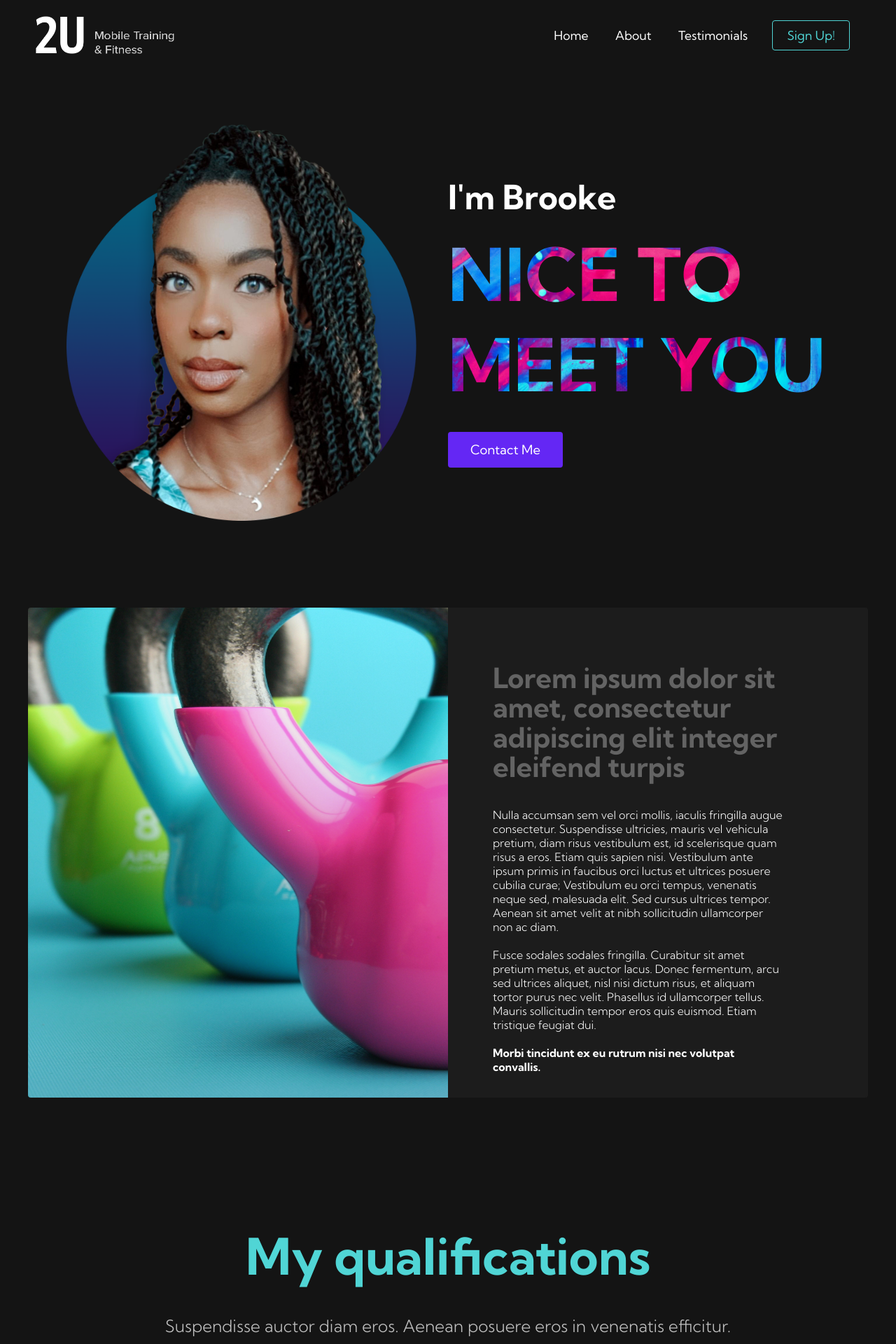
After one commit to bapplewh/capstone-app-final, a Django app: page /about/ in a window 1280 px wide. The commit adds this page. Shown: the top 1920 px of the page at 70% size. Run offline with Django 3.2, Linux system fonts and the light colour scheme; some libraries are stand-ins or nearby versions.

Commit message:
created and styled the about page

```diff
--- /dev/null
+++ b/accounts/templates/accounts/about.html
@@ -0,0 +1,98 @@
+{% extends 'accounts/main.html' %}
+
+{% block content %}
+
+{% include 'accounts/navbar.html' %}
+
+
+    <!-- BANNER SECTION -->
+    <div class="about">
+        <div class="about__container">
+            <div class="about__image--container">
+                <img src="../../../static/images/photos/about-banner.png" alt="pic" id="about" width="500">
+            </div>
+
+            <div class="about__content">
+                <h1>I'm Brooke</h1>
+                <h2>NICE TO  MEET YOU</h2>
+
+                <button class="about__button"><a href="/signup.html">Contact Me</a></button>
+            </div>
+        </div>
+    </div>
+
+
+    <!-- SUMMARY SECTION -->
+    <div class="about-summary">
+        <div class="about-summary__container">
+            <div class="about-summary__card">
+                <!-- <h2>Get to know me</h2>
+
+                <button>About me</button> -->
+            </div>
+
+            <div class="about-summary__card">
+                <h2>Lorem ipsum dolor sit amet, consectetur adipiscing elit integer eleifend turpis</h2>
+
+                <p>Nulla accumsan sem vel orci mollis, iaculis fringilla augue consectetur.
+                Suspendisse ultricies, mauris vel vehicula pretium, diam risus vestibulum est,
+                id scelerisque quam risus a eros. Etiam quis sapien nisi. Vestibulum ante
+                ipsum primis in faucibus orci luctus et ultrices posuere cubilia curae;
+                Vestibulum eu orci tempus, venenatis neque sed, malesuada elit. Sed cursus
+                ultrices tempor. Aenean sit amet velit at nibh sollicitudin ullamcorper non
+                ac diam. <br/><br/>
+
+                Fusce sodales sodales fringilla. Curabitur sit amet pretium metus, et auctor
+                lacus. Donec fermentum, arcu sed ultrices aliquet, nisl nisi dictum risus,
+                et aliquam tortor purus nec velit. Phasellus id ullamcorper tellus. Mauris
+                sollicitudin tempor eros quis euismod. Etiam tristique feugiat dui. <br/><br/>
+
+                <b>Morbi tincidunt ex eu rutrum nisi nec volutpat convallis.</b></p>
+            </div>
+        </div>
+    </div>
+
+
+    <!-- MY QUALIFICATIONS SECTION -->
+    <div class="qualifications">
+        <h1>My qualifications</h1>
+
+        <h2>Suspendisse auctor diam eros. Aenean posuere eros in venenatis efficitur.</h2>
+
+        <div class="qualifications__container">
+            <div class="qualifications__card">
+                <i class="far fa-check-circle"></i>
+                <br />
+                <p>Aenean quam elit, ullamcorper vel purus ac, lobortis pulvinar sem</p>
+            </div>
+
+            <div class="qualifications__card">
+                <i class="far fa-check-circle"></i>
+                <br />
+                <p>Curabitur dictum, libero imperdiet lobortis tempus</p>
+            </div>
+
+            <div class="qualifications__card">
+                <i class="far fa-check-circle"></i>
+                <br />
+                <p>Nullam ornare viverra tellus, eu pharetra ex porta sed</p>
+            </div>
+
+            <div class="qualifications__card">
+                <i class="far fa-check-circle"></i>
+                <br />
+                <p>Etiam vehicula ante sit amet semper bibendum</p>
+            </div>
+
+            <div class="qualifications__card">
+                <i class="far fa-check-circle"></i>
+                <br />
+                <p>Donec mollis metus non mi ultrices, id gravida lorem bibendum</p>
+            </div>
+        </div>
+    </div>
+
+
+{% include 'accounts/footer.html' %}
+
+{% endblock %}
--- a/accounts/templates/accounts/footer.html
+++ b/accounts/templates/accounts/footer.html
@@ -1,4 +1,3 @@
-<body>
 <div class="footer__container">
     <div class="social__media">
         <div class="social__media--wrapper">
@@ -30,4 +29,3 @@
         </div>
     </div>
 </div>
-</body>
--- a/accounts/templates/accounts/index.html
+++ b/accounts/templates/accounts/index.html
@@ -4,7 +4,6 @@
 
 {% include 'accounts/navbar.html' %}
 
-<body>
     <!-- BANNER SECTION -->
     <div class="main">
         <div class="main__content">
@@ -89,7 +88,6 @@
 
     <!-- <script src='app.js'></script> -->
 
-</body>
 
 {% include 'accounts/footer.html' %}
 
--- a/accounts/urls.py
+++ b/accounts/urls.py
@@ -4,6 +4,7 @@ from . import views
 
 urlpatterns = [
     path('', views.home),
+    path('about/', views.about),
     path('dashboard/', views.dashboard),
     path('packages/', views.packages),
     path('clients/', views.clients),
--- a/accounts/views.py
+++ b/accounts/views.py
@@ -5,6 +5,9 @@ from django.http import HttpResponse
 
 def home(request):
     return render(request,'accounts/index.html')
+
+def about(request):
+    return render(request,'accounts/about.html')
 
 def dashboard(request):
     return render(request,'accounts/dashboard.html')
--- a/static/css/main.css
+++ b/static/css/main.css
@@ -211,7 +211,6 @@ banner section*/
 
 .home-video {
     width: 100%;
-
 }
 
 .color-overlay {
@@ -405,7 +404,7 @@ banner section*/
 .about__content h2 {
     font-size: 7rem;
     font-weight: 900;
-    background-image: url('/images/photos/abstract.jpg');
+    background-image: url('../images/photos/abstract.jpg');
     background-size: 100%;
 
     -webkit-background-clip: text;
@@ -493,7 +492,7 @@ banner section*/
             rgba(0,0,0,0) 0%,
             rgba(17,17,17,0.25) 100%
         ),
-        url('/images/photos/about1.jpg');
+        url('../images/photos/about1.jpg');
     background-size: cover;
     position: relative;
     color: white;
```
Lines whose indentation alone changed are shown as unchanged.
